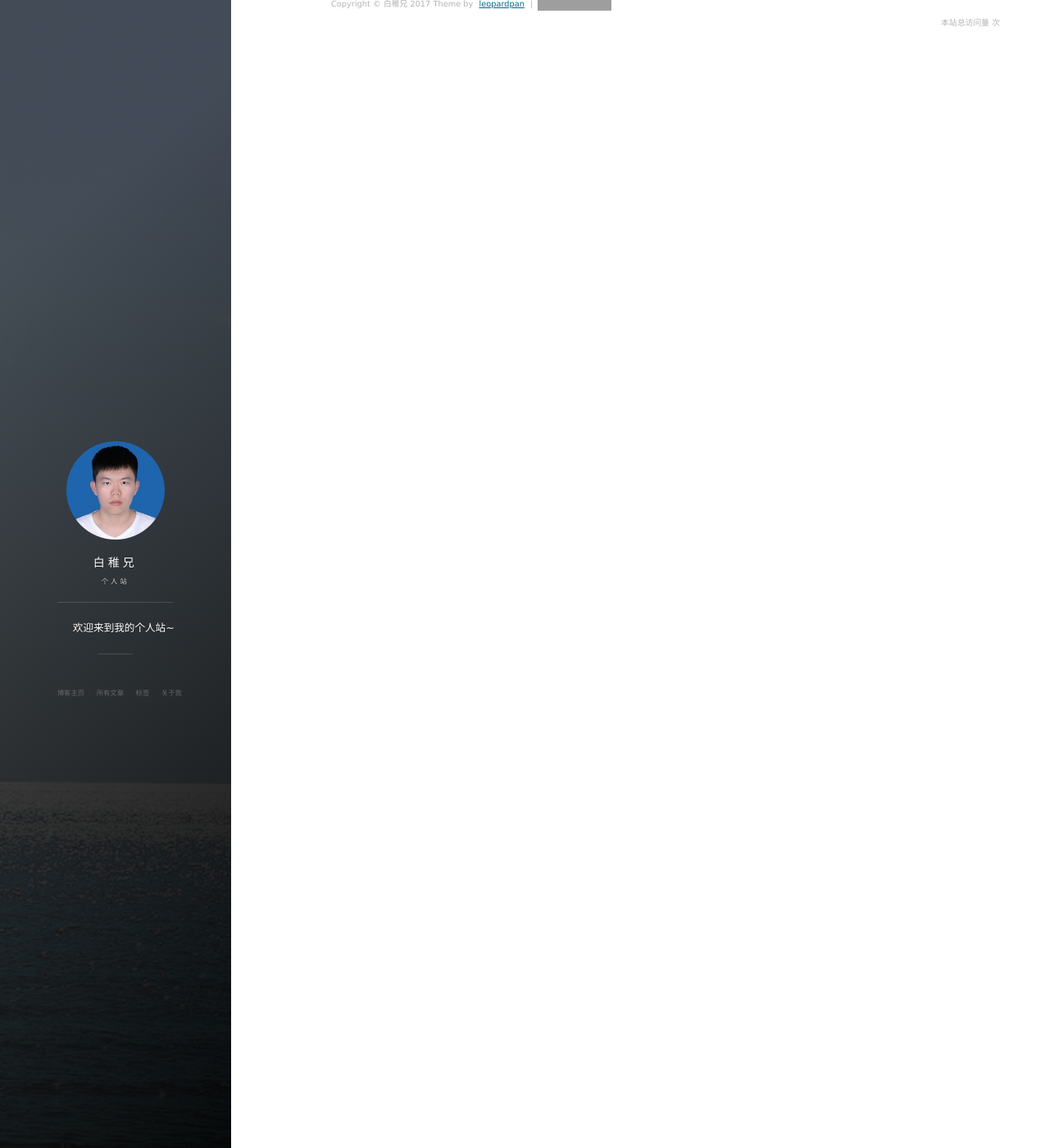
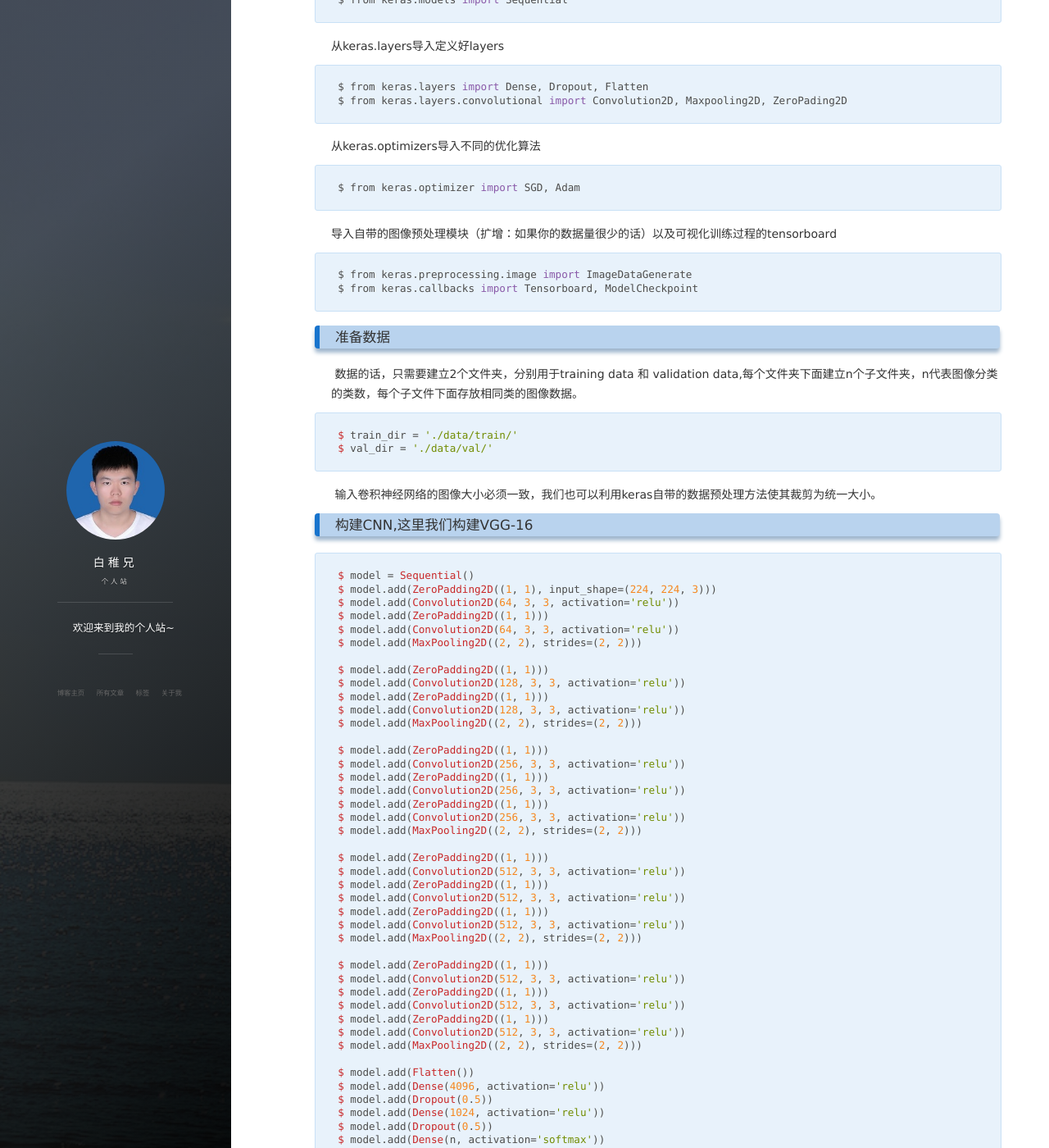
Before and after one commit to xujingxu/xujingxu.github.io, a Jekyll site: the page built from _posts/2017-10-7-keras简单入门.md, in a window 1280 px wide and 1400 px high, scrolled down 443 px. Shown: the whole window at 82% size. Built offline with Jekyll 4.4.1, drawn with Linux system fonts in a browser that asks for light colours; nearby versions of some CDN libraries; comment, search, counter and statistics services are not loaded; some of the changed text lies outside the part shown; grey boxes are pictures that could not be loaded.

Commit message:
Update 2017-10-7-keras简单入门.md

```diff
--- a/_posts/2017-10-7-keras简单入门.md
+++ b/_posts/2017-10-7-keras简单入门.md
@@ -2,6 +2,122 @@
 layout: post
 title: "keras入门简单教程"
 date: 2017-10-07
-description: "mnist手写数字集分类"
-tag:
+description: "自己图像数据分类"
+tag:  keras
 ---
+   在本次博客中，我将讲述如何利用keras搭建一个卷积神经网络用于自己图像数据分类。
+   为什么使用keras,对于深度学习初学者来说，keras很简单，模块化的方法使得搭建卷积神经网络变得简单。
+   本篇博客不会涉及具体的深度学习和卷积神经网络的基础知识，知识事件，具体理论知识会在稍后的博客中涉及。
+
+### 导入必要的库和模块
+
+	$ import numpy as np
+	$ import os
+	$ import cv2
+	$ import glob
+
+从keras中导入Sequential模块，它是一个神经网络的线性栈，适合本教程搭建CNN。
+
+	$ from keras.models import Sequential
+
+从keras.layers导入定义好layers
+
+	$ from keras.layers import Dense, Dropout, Flatten
+	$ from keras.layers.convolutional import Convolution2D, Maxpooling2D, ZeroPading2D
+
+从keras.optimizers导入不同的优化算法
+
+	$ from keras.optimizer import SGD, Adam
+
+导入自带的图像预处理模块（扩增：如果你的数据量很少的话）以及可视化训练过程的tensorboard
+
+	$ from keras.preprocessing.image import ImageDataGenerate
+	$ from keras.callbacks import Tensorboard, ModelCheckpoint
+
+### 准备数据
+
+  数据的话，只需要建立2个文件夹，分别用于training data 和 validation data,每个文件夹下面建立n个子文件夹，n代表图像分类的类数，每个子文件下面存放相同类的图像数据。
+
+	$ train_dir = './data/train/'
+	$ val_dir = './data/val/'
+
+  输入卷积神经网络的图像大小必须一致，我们也可以利用keras自带的数据预处理方法使其裁剪为统一大小。
+
+### 构建CNN,这里我们构建VGG-16
+
+	$ model = Sequential()
+	$ model.add(ZeroPadding2D((1, 1), input_shape=(224, 224, 3)))
+	$ model.add(Convolution2D(64, 3, 3, activation='relu'))
+	$ model.add(ZeroPadding2D((1, 1)))
+	$ model.add(Convolution2D(64, 3, 3, activation='relu'))
+	$ model.add(MaxPooling2D((2, 2), strides=(2, 2)))
+
+	$ model.add(ZeroPadding2D((1, 1)))
+	$ model.add(Convolution2D(128, 3, 3, activation='relu'))
+	$ model.add(ZeroPadding2D((1, 1)))
+	$ model.add(Convolution2D(128, 3, 3, activation='relu'))
+	$ model.add(MaxPooling2D((2, 2), strides=(2, 2)))
+
+	$ model.add(ZeroPadding2D((1, 1)))
+	$ model.add(Convolution2D(256, 3, 3, activation='relu'))
+	$ model.add(ZeroPadding2D((1, 1)))
+	$ model.add(Convolution2D(256, 3, 3, activation='relu'))
+	$ model.add(ZeroPadding2D((1, 1)))
+	$ model.add(Convolution2D(256, 3, 3, activation='relu'))
+	$ model.add(MaxPooling2D((2, 2), strides=(2, 2)))
+
+	$ model.add(ZeroPadding2D((1, 1)))
+	$ model.add(Convolution2D(512, 3, 3, activation='relu'))
+	$ model.add(ZeroPadding2D((1, 1)))
+	$ model.add(Convolution2D(512, 3, 3, activation='relu'))
+	$ model.add(ZeroPadding2D((1, 1)))
+	$ model.add(Convolution2D(512, 3, 3, activation='relu'))
+	$ model.add(MaxPooling2D((2, 2), strides=(2, 2)))
+
+	$ model.add(ZeroPadding2D((1, 1)))
+	$ model.add(Convolution2D(512, 3, 3, activation='relu'))
+	$ model.add(ZeroPadding2D((1, 1)))
+	$ model.add(Convolution2D(512, 3, 3, activation='relu'))
+	$ model.add(ZeroPadding2D((1, 1)))
+	$ model.add(Convolution2D(512, 3, 3, activation='relu'))
+	$ model.add(MaxPooling2D((2, 2), strides=(2, 2)))
+
+	$ model.add(Flatten())
+	$ model.add(Dense(4096, activation='relu'))
+	$ model.add(Dropout(0.5))
+	$ model.add(Dense(1024, activation='relu'))
+	$ model.add(Dropout(0.5))
+	$ model.add(Dense(n, activation='softmax'))
+
+上面的程序是搭建的VGG-16的模型，其实就像我们小时候玩的积木一样一样滴，就是一层一层的搭建。so easy .......
+下面要设置model的一些参数，比如，loss函数，优化器，迭代次数了等。
+
+	$ sgd = SGD(lr=0.1, decay=1e-6, momentum=0.9, nesterov=True) #带动量的随机梯度下降
+	$ model.compile(optimizer=sgd,loss='categorical_crossentropy',metric=['accuracy']) # loss 函数 categorical_crossentropy：亦称作多类的对数损失
+
+	$ train_datagen = ImageDataGenerator(rescale=1./255,rotation_range=4,fill_mode='constant',cval=0,horizontal_flip=True,vertical_flip=True)#train data 扩增8倍
+	$ val_datagen = ImageDataGenerator(rescale=1./255)
+
+	$ train_generator = train_datagen.flow_from_directory(train_dir, color_mode='rgb',target_size=(224,224),batch_size=1)
+	$ val_generator = test_datagen.flow_from_directory(val_dir, color_mode='rgb',target_size=(224,224),batch_size=1)
+
+图像大小为224大小的RGB格式
+
+### 编译model
+
+	$ tb = TensorBoard(log_dir='./logs/log/', write_images=True, histogram_freq=0)
+	$ checkpointer = ModelCheckpoint(filepath='./model/model.hdf5',save_best_only=True,verbose=1)
+
+	$ model.fit_generator(train_generator,steps_per_epoch=2000, epochs=80, workers=8, verbose=1,
+                    validation_data=val_generator, validation_steps=360,callbacks=[tb,checkpointer])
+
+添加callback,可以实时的监测loss 和 accuracy.
+在终端输入
+
+	tensorboard --logdir=./logs/log/ 回车打开出现的链接即可，最好用chrome浏览器。
+
+### 测试model
+
+	# score = model.predict(test_generator,steps=x)
+
+steps=x代表测试集的图像数量，返回值为label以及对应的probaility.
```
